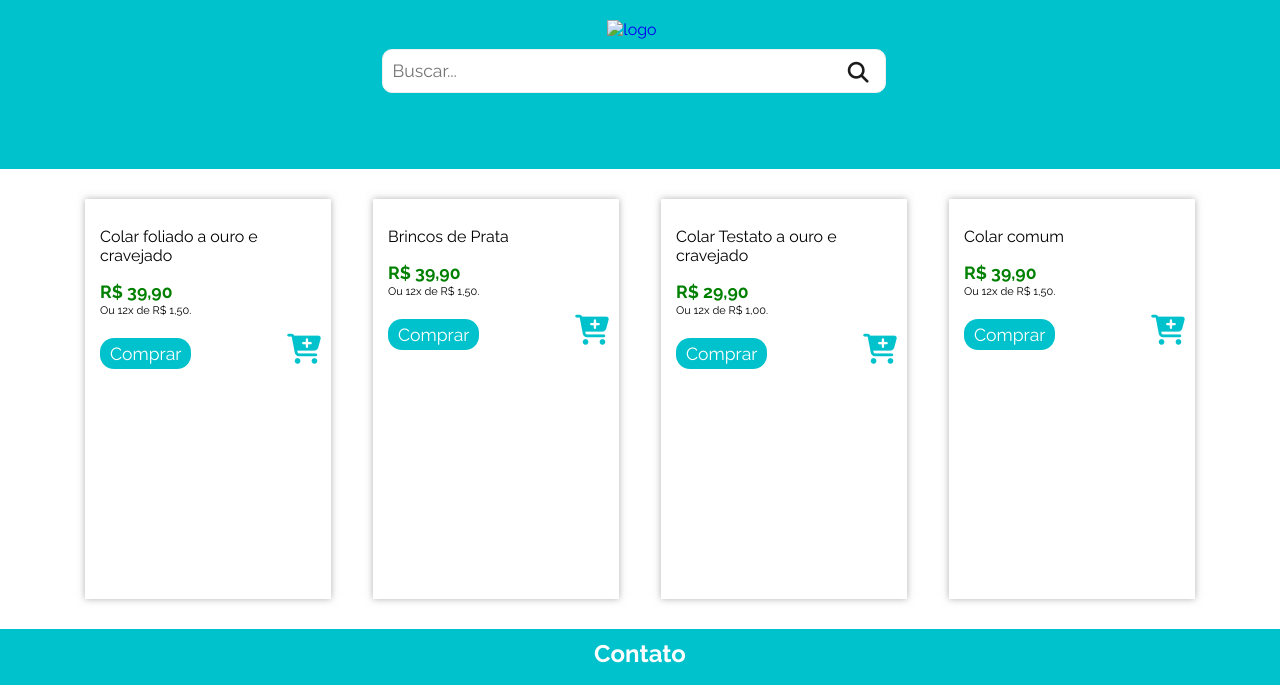
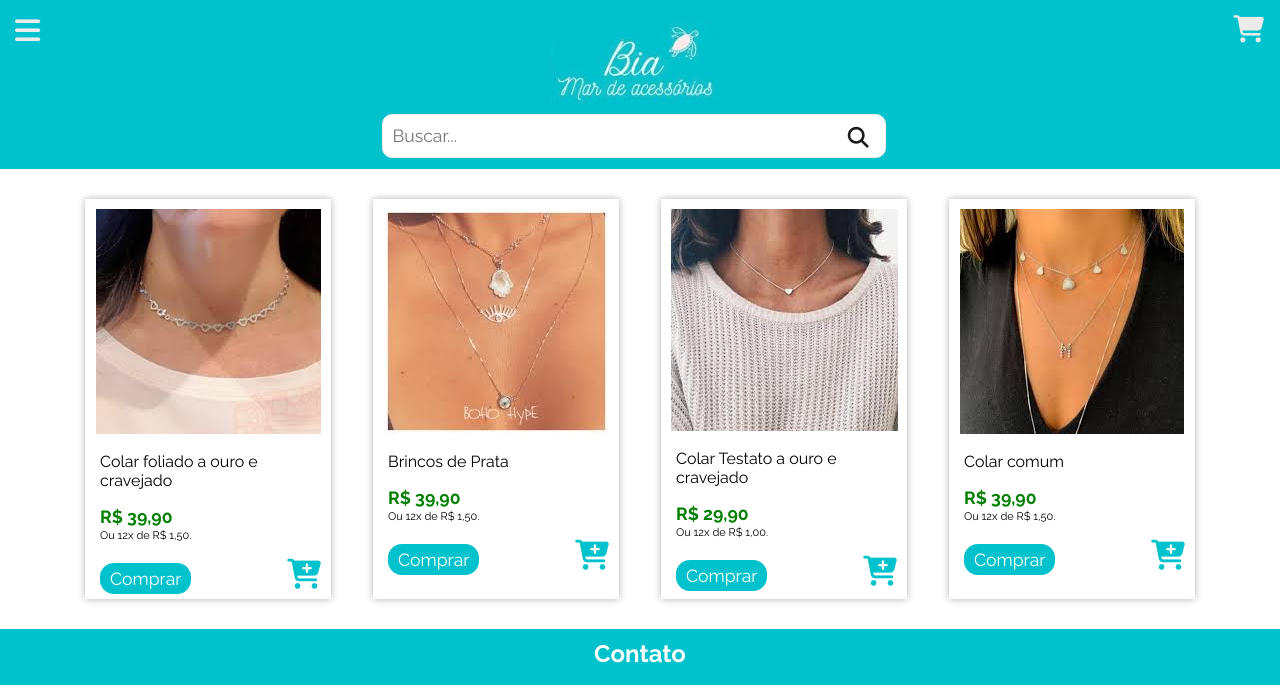
Before and after one commit to meta0rc/bia, a plain HTML site: page index.html in a window 1280 px wide. Shown: the top 685 px of the page. Drawn offline with nearby package versions, Linux system fonts and the light colour scheme.

Commit message:
Update index.html

```diff
--- a/index.html
+++ b/index.html
@@ -12,7 +12,7 @@
     <header>
         <div class="logo">
         <a href="index.html">
-            <img src="../imagens/logo.jpg" alt="logo">
+            <img src="logo.jpg" alt="logo">
         </a>
         </div>
         <input type="checkbox" id="chec" onclick="call_menu()">
@@ -84,7 +84,7 @@
 
                 <li>
 
-                    <a href="brincos.html"><img src="../imagens/colar (7).jpg" alt=""></a>
+                    <a href="brincos.html"><img src="colar (7).jpg" alt=""></a>
                     <div class="product-name">
                         <span class="product-title">Colar foliado a ouro e cravejado</span>
                     </div>
@@ -98,7 +98,7 @@
                     </div>
                 </li>
                 <li>
-                    <a href="brincos.html"><img src="../imagens/colar (11).jpg" alt=""></a>
+                    <a href="brincos.html"><img src="colar (11).jpg" alt=""></a>
                     <div class="product-name">
                         <span class="product-title">Brincos de Prata</span>
                     </div>
@@ -113,7 +113,7 @@
                     </div>
                 </li>
                 <li>
-                    <a href=".produto"><img src="../imagens/colar (8).jpg" alt=""></a>
+                    <a href=".produto"><img src="colar (8).jpg" alt=""></a>
                     <div class="product-name">
                         <span class="product-title">Colar Testato a ouro e cravejado</span>
                     </div>
@@ -128,7 +128,7 @@
                     </div>
                 </li>
                 <li>
-                    <a href=".produto"><img src="../imagens/colar (9).jpg" alt=""></a>
+                    <a href=".produto"><img src="colar (9).jpg" alt=""></a>
                     <div class="product-name">
                         <span class="product-title">Colar comum</span>
                     </div>
```
